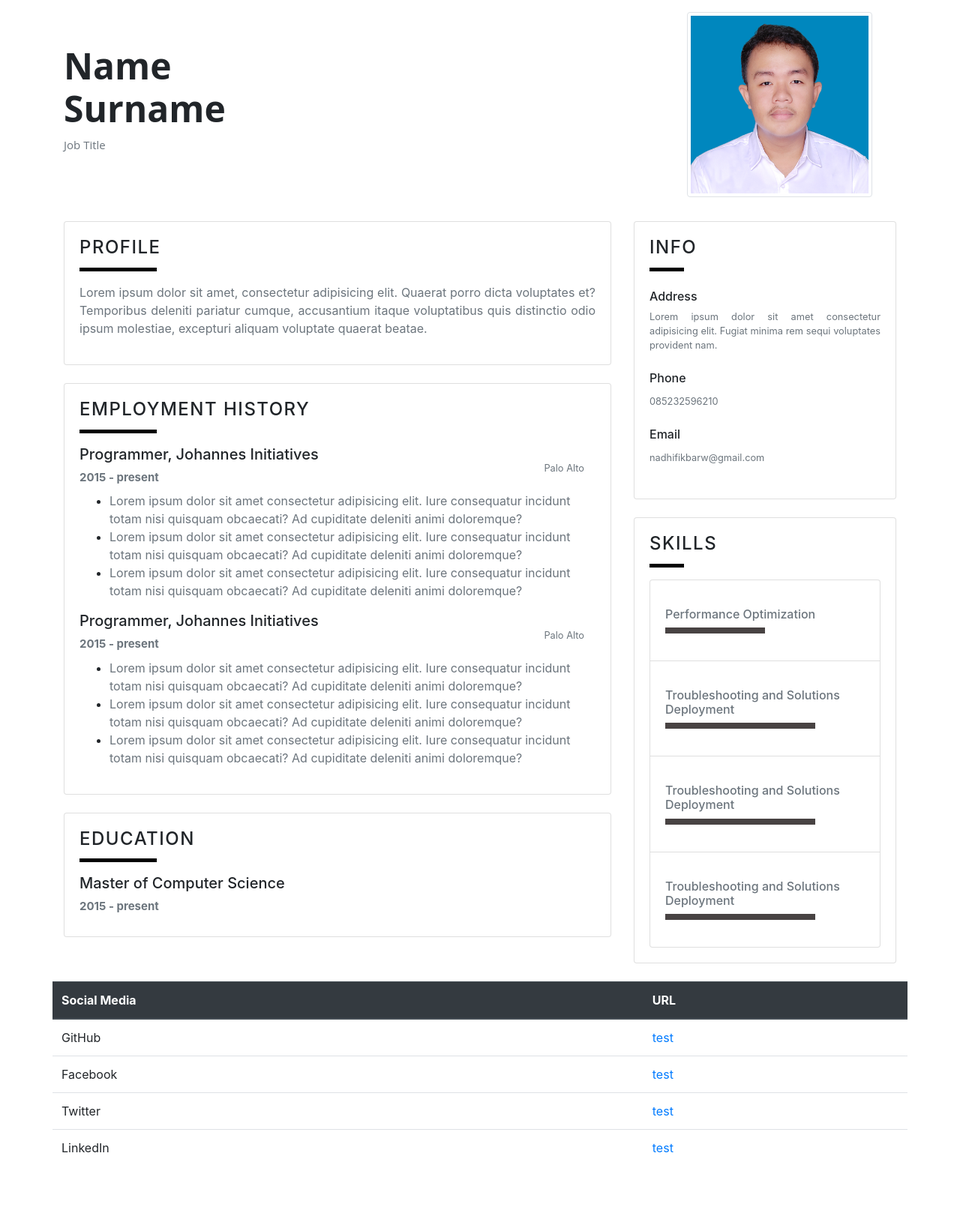
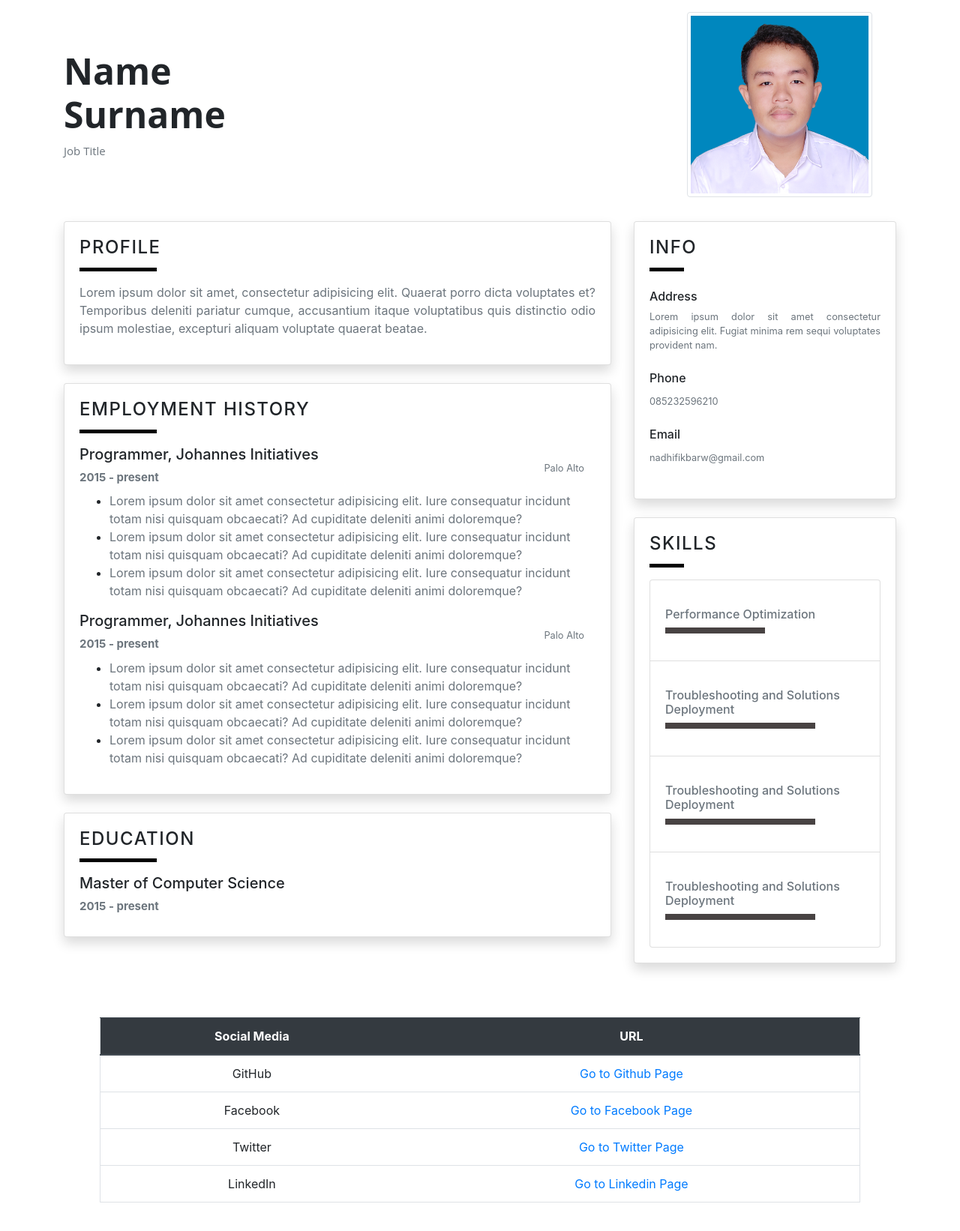
Before and after one commit to DPP-2020/praktikum-1-membuat-cv-part-2-nadhifikbarw, a plain HTML site: page index.html in a window 1280 px wide. Shown: the whole page at 75% size. Before the commit the page ends 1571 px from the top, so only its background shows below. Drawn offline with nearby package versions, Linux system fonts and the light colour scheme.

Commit message:
05211840000026 #2

```diff
--- a/index.html
+++ b/index.html
@@ -18,19 +18,32 @@
 
 <div class="container">
     <div class="jumbotron warna-jumbotron pb-0 pl-0 pt-3">
-        <div class="row">
-            <div class="col-12 col-md-9 align-self-center">
-                <h1 class="fs-48 text-bold">Name<br>Surname</h1>
-                <p class="text-muted fs-15">Job Title</p>
+        <div class="d-block d-md-none">
+            <div class="row text-center">
+                <div class="col-12 col-md-9 align-self-center">
+                    <h1 class="fs-48 text-bold">Name<br>Surname</h1>
+                    <p class="text-muted fs-15">Job Title</p>
+                </div>
+                <div class="col-3 d-none d-md-block">
+                    <img src="./img/face.png" id="thumb" alt="Foto raiku" class="img-thumbnail img-fluid">
+                </div>
             </div>
-            <div class="col-3 d-none d-md-block">
-                <img src="./img/face.png" id="thumb" alt="Foto raiku" class="img-thumbnail img-fluid">
+        </div>
+        <div class="d-none d-md-block">
+            <div class="row">
+                <div class="col-12 col-md-9 align-self-center">
+                    <h1 class="fs-48 text-bold">Name<br>Surname</h1>
+                    <p class="text-muted fs-15 d-inline">Job Title</p>
+                </div>
+                <div class="col-3 d-none d-md-block">
+                    <img src="./img/face.png" id="thumb" alt="Foto raiku" class="img-thumbnail img-fluid">
+                </div>
             </div>
         </div>
     </div>
     <div class="row mb-4">
-        <div class="col-lg-8 col-12">
-            <div class="card mb-4">
+        <div class="col-lg-8 col-12 order-2 order-lg-1">
+            <div class="card mb-4 shadow">
                 <div class="card-body">
                     <h4 class="card-title ">PROFILE</h4>
                     <div class="kotak-divider-15 mb-3"></div>
@@ -39,7 +52,7 @@
                     </div>
                 </div>
             </div>
-            <div class="card mb-4">
+            <div class="card mb-4 shadow">
                 <div class="card-body">
                     <h4 class="card-title ">EMPLOYMENT HISTORY</h4>
                     <div class="kotak-divider-15 mb-3"></div>
@@ -89,7 +102,7 @@
                     </div>
                 </div>
             </div>
-            <div class="card">
+            <div class="card mb-4 shadow">
                 <div class="card-body">
                     <h4 class="card-title">EDUCATION</h4>
                     <div class="kotak-divider-15 mb-3"></div>
@@ -101,8 +114,8 @@
                 </div>
             </div>
         </div>
-        <div class="col-lg-4 col-12">
-            <div class="card mb-4">
+        <div class="col-lg-4 col-12 order-1 order-lg-2">
+            <div class="card mb-4 shadow">
                 <div class="card-body">
                     <h4 class="card-title">INFO</h4>
                     <div class="kotak-divider-15 mb-3"></div>
@@ -120,7 +133,7 @@
                     </div>
                 </div>
             </div>
-            <div class="card mb-4 mb-lg-0">
+            <div class="card mb-4 mb-lg-0 shadow">
                 <div class="card-body">
                     <h4 class="card-title">SKILLS</h4>
                     <div class="kotak-divider-15 mb-3"></div>
@@ -154,31 +167,31 @@
             </div>
         </div>
     </div>
-    <div class="row">
-        <div class="table-responsive">
-            <table class="table col-12">
-                <thead class="thead-dark">
+    <div class="row mb-4 p-lg-5 pt-lg-0">
+        <div class="table-responsive col-12">
+            <table class="table border">
+                <thead class="thead-dark text-center">
                     <tr>
                         <th>Social Media</th>
                         <th>URL</th>
                     </tr>
                 </thead>
-                <tbody>
+                <tbody class="text-center">
                     <tr>
                         <td scope="row">GitHub</td>
-                        <td><a href="https://githud.com/" target="_blank" rel="noopener noreferrer">test</a></td>
+                        <td><a href="https://github.com/nadhifikbarw" target="_blank" rel="noopener noreferrer">Go to Github Page</a></td>
                     </tr>
                     <tr>
                         <td scope="row">Facebook</td>
-                        <td><a href="https://githud.com/" target="_blank" rel="noopener noreferrer">test</a></td>
+                        <td><a href="https://facebook.com/nadhifikbarw" target="_blank" rel="noopener noreferrer">Go to Facebook Page</a></td>
                     </tr>
                     <tr>
                         <td scope="row">Twitter</td>
-                        <td><a href="https://githud.com/" target="_blank" rel="noopener noreferrer">test</a></td>
+                        <td><a href="https://twitter.com/nadhifikbarw" target="_blank" rel="noopener noreferrer">Go to Twitter Page</a></td>
                     </tr>
                     <tr>
                         <td scope="row">LinkedIn</td>
-                        <td><a href="https://githud.com/" target="_blank" rel="noopener noreferrer">test</a></td>
+                        <td><a href="https://linkedin.com/nadhifikbarw" target="_blank" rel="noopener noreferrer">Go to Linkedin Page</a></td>
                     </tr>
                 </tbody>
             </table>
```
